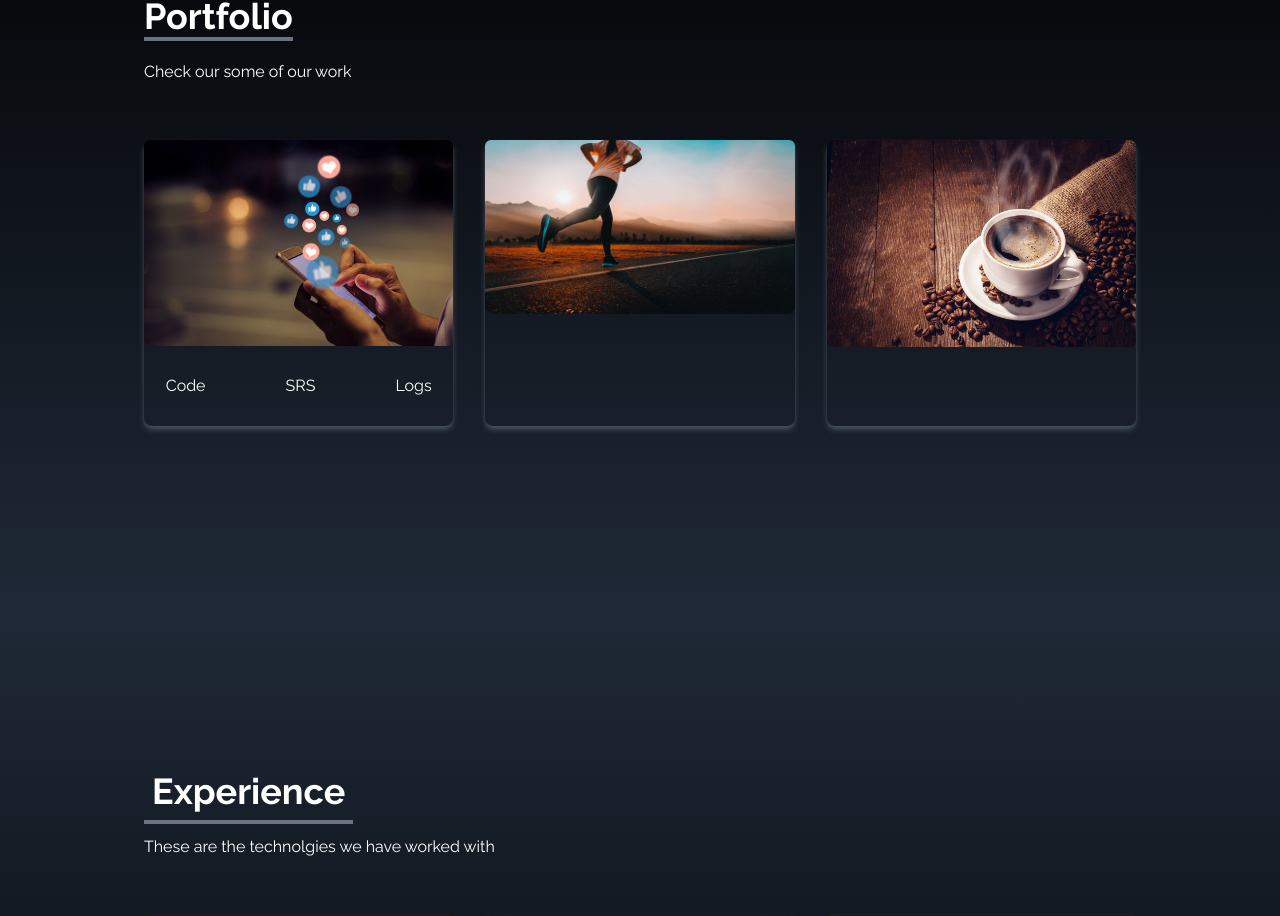
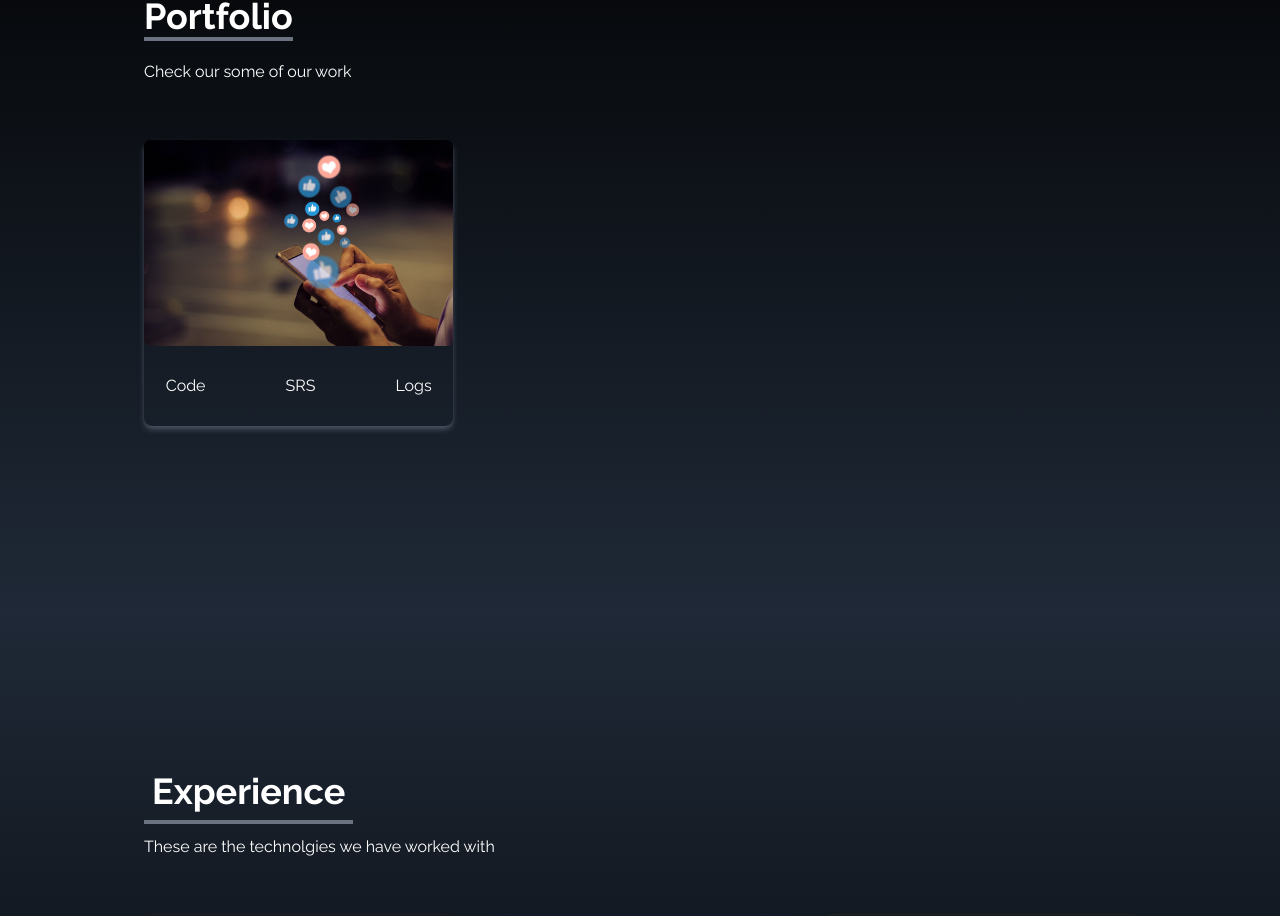
Before and after one commit to sldang/EcentiaWebsite, a React (Create React App) app: page / in a window 1280 px wide. Shown: the part 1789-2705 px from the top of the page. Built offline with nearby package versions, Linux system fonts and the light colour scheme; the HTML template or start-up script is replaced by a standard one.

Commit message:
Update Portfolio.jsx

```diff
--- a/src/components/Portfolio.jsx
+++ b/src/components/Portfolio.jsx
@@ -33,19 +33,6 @@ const Portfolio = () => {
                     </div>
                 </div>
 
-                <div className="shadow-md shadow-gray-600 rounded-lg">
-                    <img src={running} alt="Running Application"
-                    className="rounded-md duration-200 hover:scale-105" />
-                    <div className="flex items-center justify-center">
-                    </div>
-                </div>
-
-                <div className="shadow-md shadow-gray-600 rounded-lg">
-                    <img src={coffee} alt="Coffee Application"
-                    className="rounded-md duration-200 hover:scale-105" />
-                    <div className="flex items-center justify-center">
-                    </div>
-                </div>
             </div>
         </div>
     </div>
```
